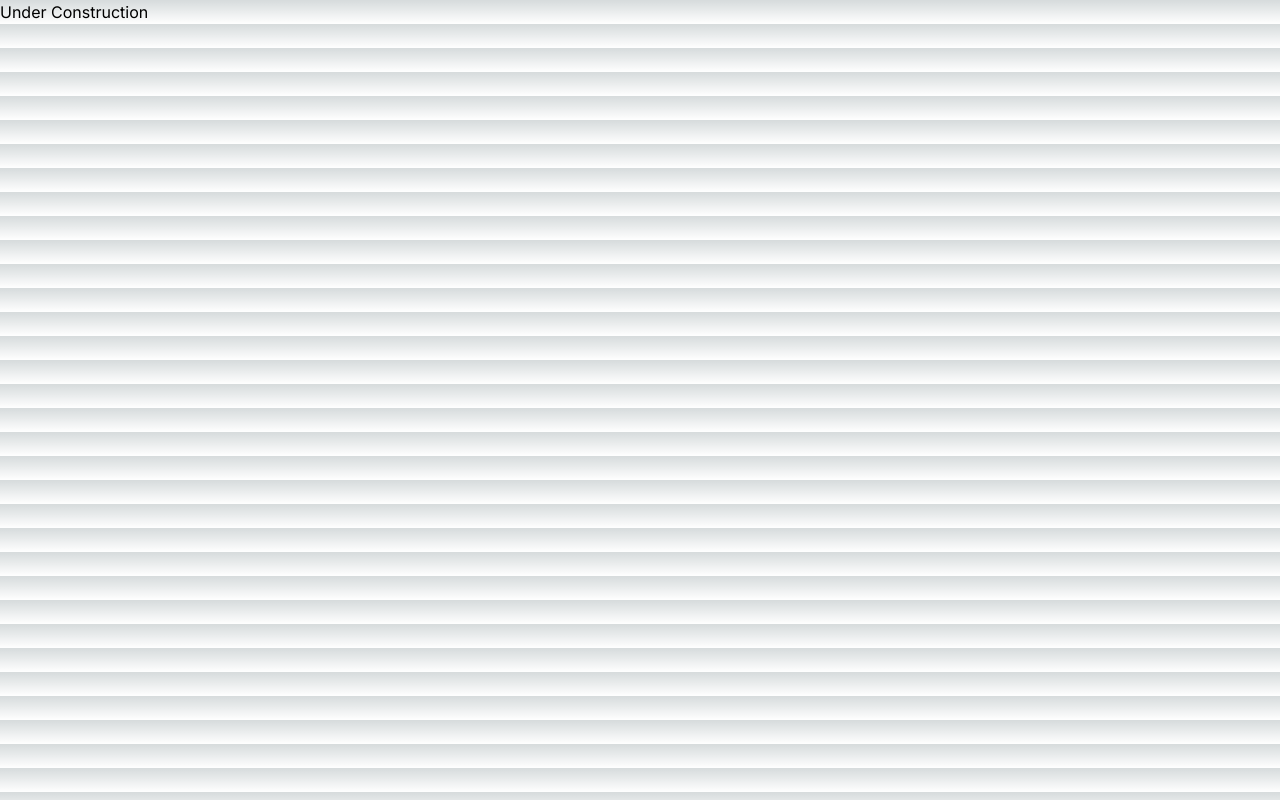
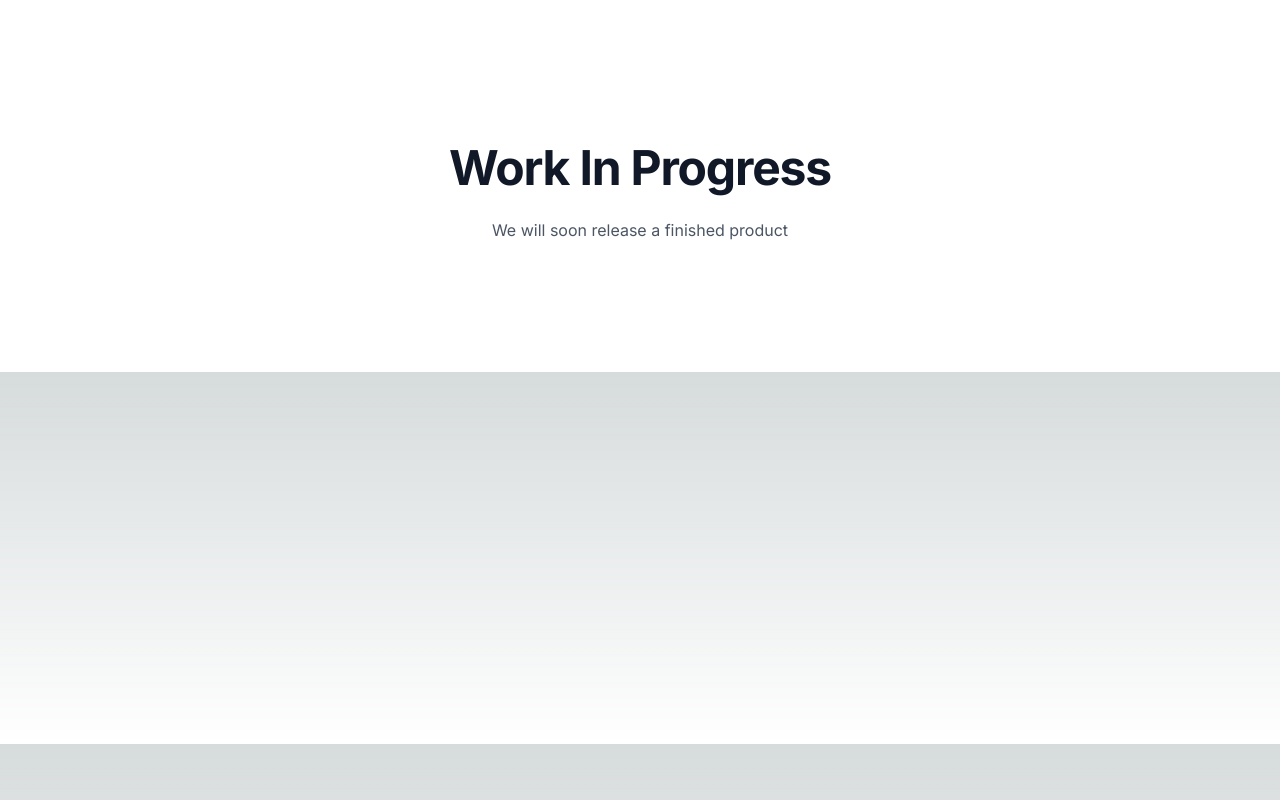
Before and after one commit to nidheesh-m-vakharia/review-radar, a Next.js app: page / in a window 1280 px wide. Built offline with nearby package versions, Linux system fonts and the light colour scheme.

Commit message:
Implimented the Under Construction page

```diff
--- /dev/null
+++ b/app/Underconstruction.js
@@ -0,0 +1,14 @@
+export default function Underconstruction() {
+  return (
+    <main class="grid min-h-full place-items-center bg-white px-6 py-24 sm:py-32 lg:px-8">
+      <div class="text-center">
+        <h1 class="mt-4 text-3xl font-bold tracking-tight text-gray-900 sm:text-5xl">
+          Work In Progress
+        </h1>
+        <p class="mt-6 text-base leading-7 text-gray-600">
+          We will soon release a finished product
+        </p>
+      </div>
+    </main>
+  );
+}
--- a/app/page.js
+++ b/app/page.js
@@ -1,5 +1,5 @@
-import Image from "next/image";
+import Underconstruction from "./Underconstruction.js";
 
 export default function Home() {
-  return <h1>Under Construction</h1>;
+  return <Underconstruction/>;
 }
```
Also changed, not shown: 1 other file (tests, documents, lock files or other folders).
